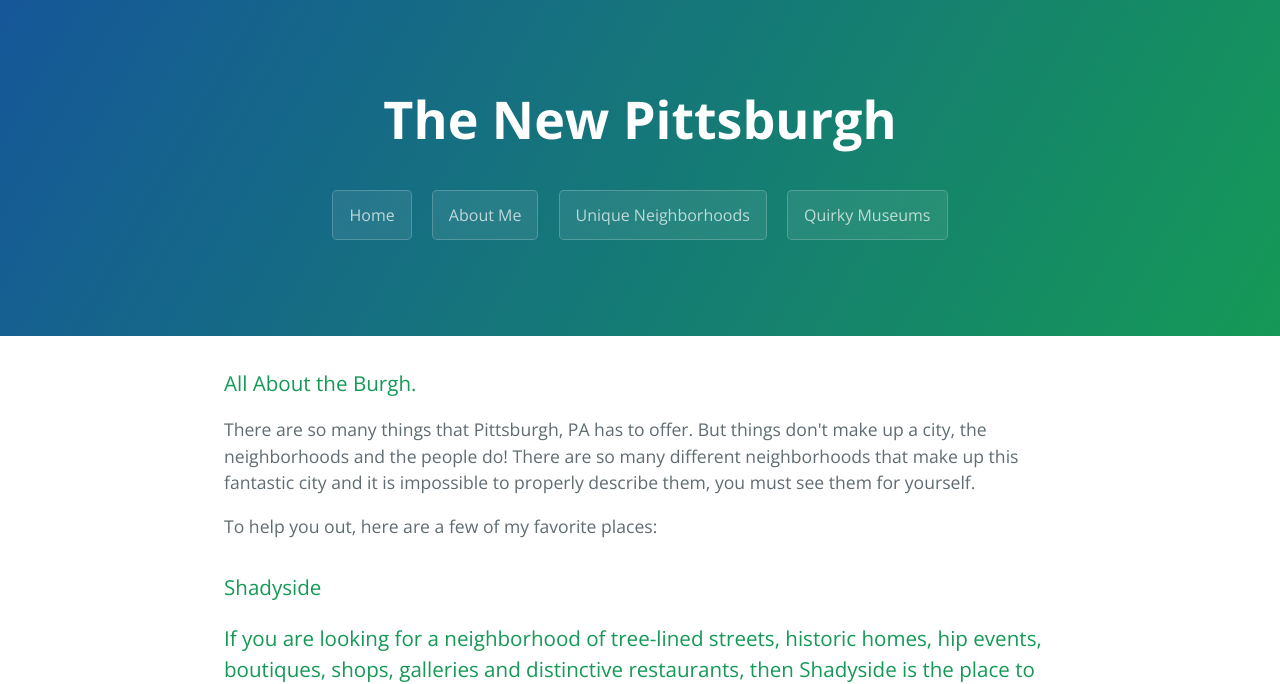
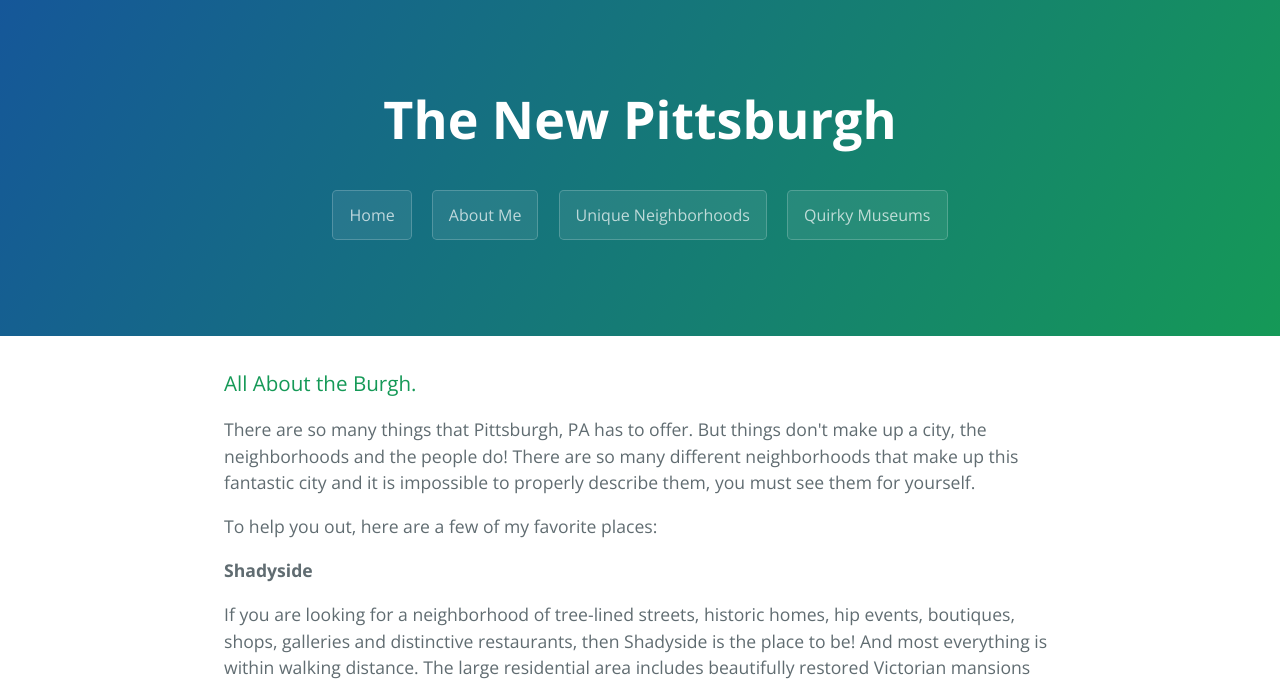
Before and after one commit to wal30/wal30.githib.io, a Jekyll site: the page uniqueneighborhoods.html, which Jekyll copies as it is, in a window 1280 px wide. Shown: the top 684 px of the page. Built offline with Jekyll 4.4.1, drawn with Linux system fonts in a browser that asks for light colours.

Commit message:
Update uniqueneighborhoods.html

```diff
--- a/uniqueneighborhoods.html
+++ b/uniqueneighborhoods.html
@@ -27,8 +27,7 @@
 
 <p>There are so many things that Pittsburgh, PA has to offer. But things don't make up a city, the neighborhoods and the people do! There are so many different neighborhoods that make up this fantastic city and it is impossible to properly describe them, you must see them for yourself. </p>
       <p> To help you out, here are a few of my favorite places: </p>
-      <h3>
-      <p>Shadyside</p>
+      <span class="site-footer-owner">Shadyside</span>
       <p> If you are looking for a neighborhood of tree-lined streets, historic homes, hip events, boutiques, shops, galleries and distinctive restaurants, then Shadyside is the place to be! And most everything is within walking distance. The large residential area includes beautifully restored Victorian mansions alongside modern homes and condos. This East End neighborhood is conveniently located about six miles from Downtown and provides a plethora of things to occupy your time! </p>
       <div>
   <img src="https://c5.staticflickr.com/4/3073/3093267572_b991733a7b_b.jpg">
```
